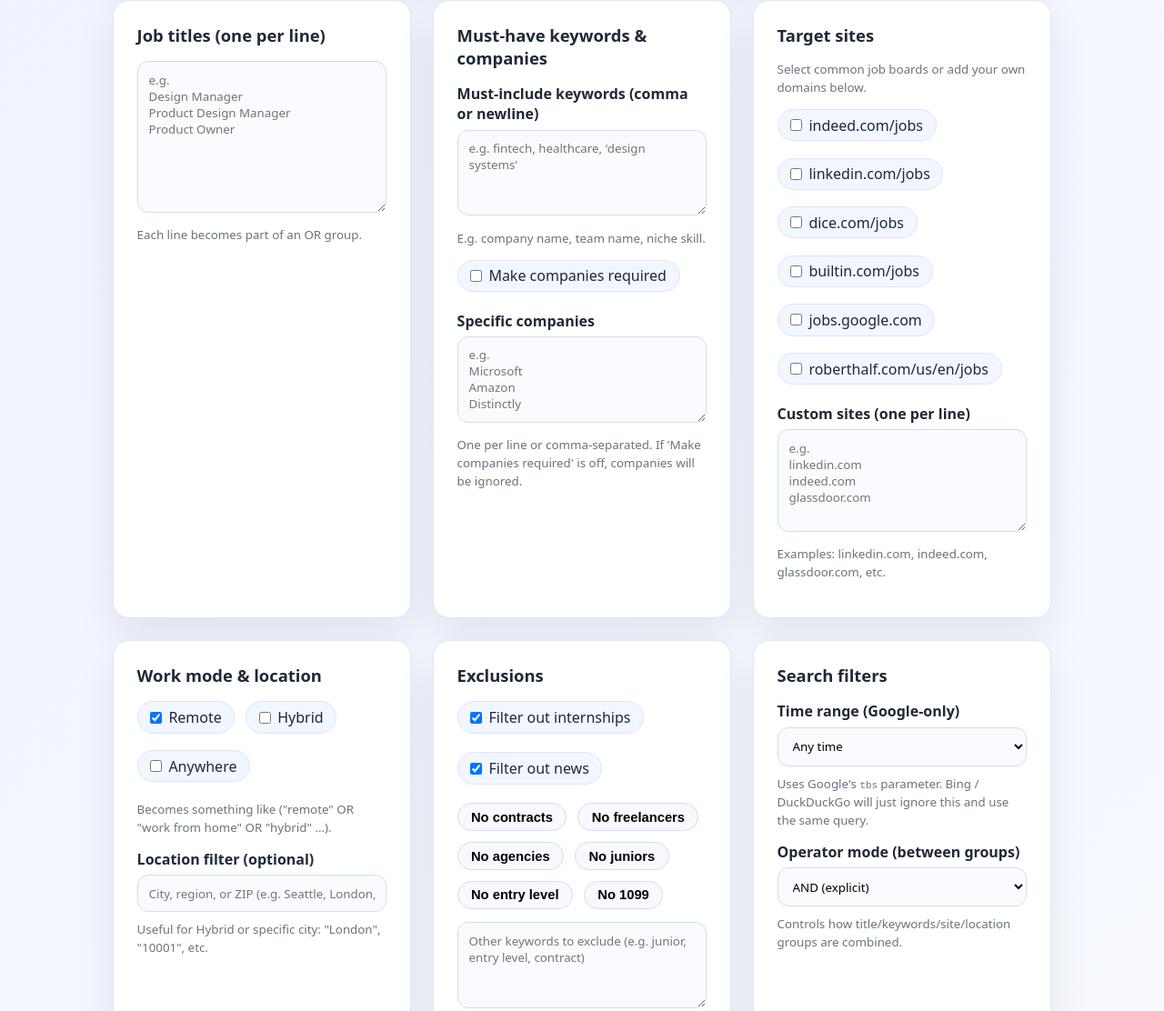
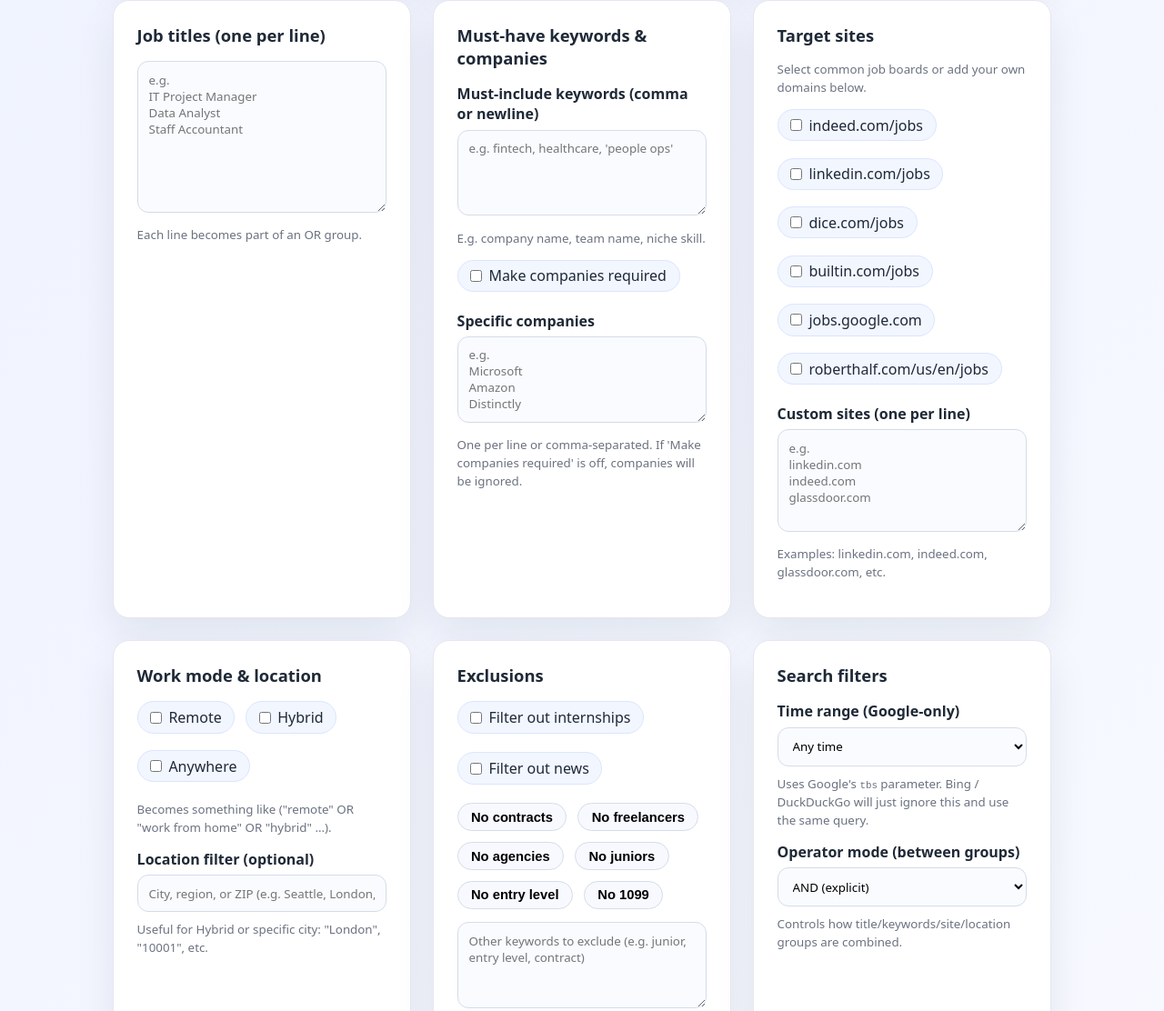
Before and after one commit to camerensmith/searchbuilder, a plain HTML site: page index.html in a window 1280 px wide. Shown: the part 528-1640 px from the top of the page at 91% size. Drawn offline with Linux system fonts and the light colour scheme.

Commit message:
no defaults

```diff
--- a/index.html
+++ b/index.html
@@ -315,15 +315,15 @@
       <section class="section-card">
         <label class="section-title" for="titles">Job titles (one per line)</label>
         <textarea id="titles" rows="8" placeholder="e.g.
-Design Manager
-Product Design Manager
-Product Owner"></textarea>
+IT Project Manager
+Data Analyst
+Staff Accountant"></textarea>
         <small>Each line becomes part of an OR group.</small>
       </section>
       <section class="section-card">
         <h2 class="section-title">Must-have keywords &amp; companies</h2>
         <label for="mustInclude">Must-include keywords (comma or newline)</label>
-        <textarea id="mustInclude" rows="4" placeholder="e.g. fintech, healthcare, 'design systems'"></textarea>
+        <textarea id="mustInclude" rows="4" placeholder="e.g. fintech, healthcare, 'people ops'"></textarea>
         <small>E.g. company name, team name, niche skill.</small>
 
         <div class="checkbox-row">
@@ -360,7 +360,7 @@ glassdoor.com"></textarea>
         <h2 class="section-title">Work mode &amp; location</h2>
         <div class="checkbox-row">
           <label>
-            <input type="checkbox" id="remote" checked /> Remote
+            <input type="checkbox" id="remote" /> Remote
           </label>
           <label>
             <input type="checkbox" id="hybrid" /> Hybrid
@@ -383,12 +383,12 @@ glassdoor.com"></textarea>
         <h2 class="section-title">Exclusions</h2>
         <div class="checkbox-row">
           <label>
-            <input type="checkbox" id="excludeInternships" checked /> Filter out internships
+            <input type="checkbox" id="excludeInternships" /> Filter out internships
           </label>
         </div>
         <div class="checkbox-row">
           <label>
-            <input type="checkbox" id="excludeNews" checked /> Filter out news
+            <input type="checkbox" id="excludeNews" /> Filter out news
           </label>
         </div>
         <div class="checkbox-row" id="excludePresetsRow">
```
